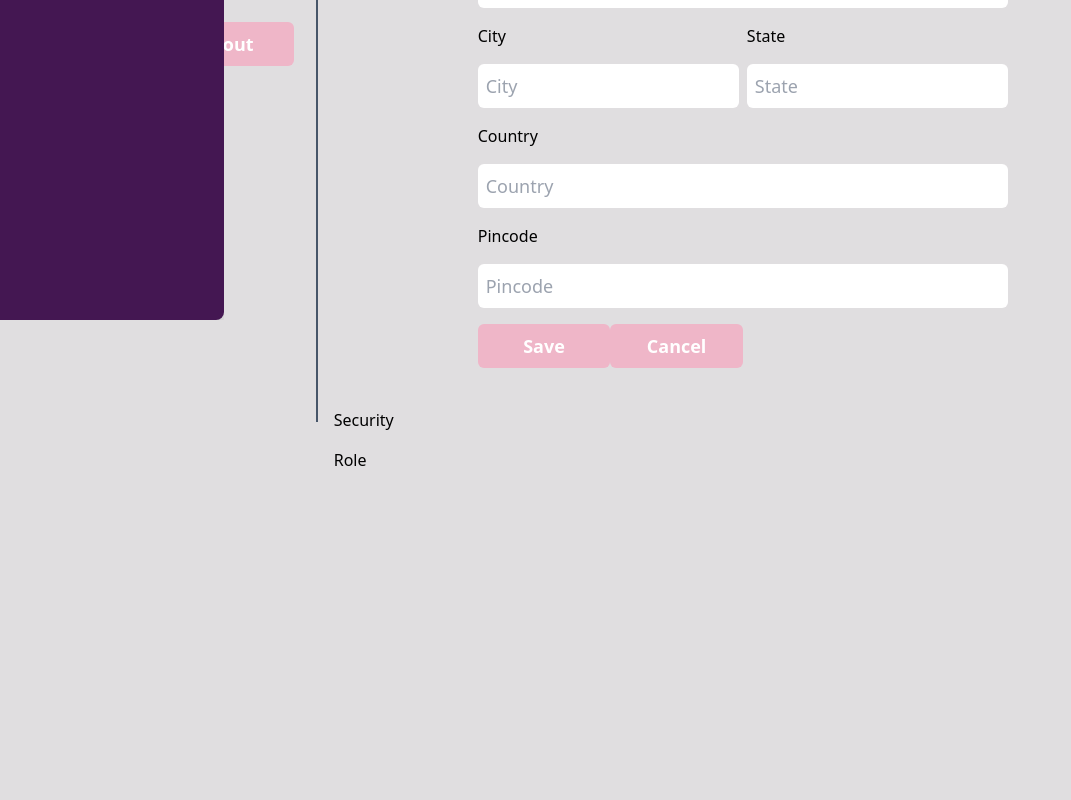
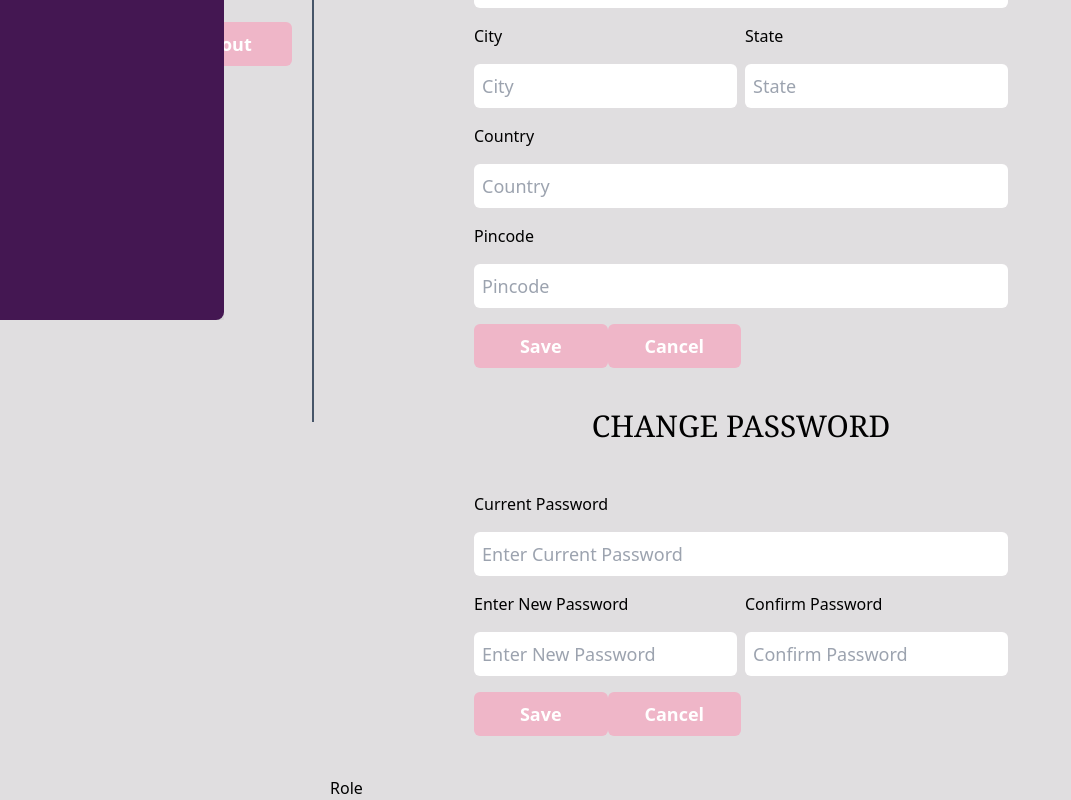
Before and after one commit to Adarsh-5454/Health-and-fitness-tracker, a React (Vite) app in the folder client/: page /profile in a window 1280 px wide. Shown: the part 480-1280 px from the top of the page, without its empty margins (0-1071 px from the left). Before the commit the page ends 952 px from the top, so only its background shows below. Built offline with nearby package versions, Linux system fonts and the light colour scheme.

Commit message:
Changes in profile security

```diff
--- a/client/src/components/Profile/Security.tsx
+++ b/client/src/components/Profile/Security.tsx
@@ -1,7 +1,38 @@
 import React from "react";
+import Input from "../Inputbox/Input";
+import Button from "../Button/Button";
+import LabelInput from "./EditProfile/LabelInput";
+import SaveCancel from "./SaveCancel";
 
 const Security = () => {
-   return <div>Security</div>;
+  return (
+    <>
+      <div className="flex flex-col  w-full px-36">
+        <div className="text-center text-3xl font-serif mb-12 ">
+          <h1>CHANGE PASSWORD</h1>
+        </div>
+        <LabelInput
+          placeholder={"Enter Current Password"}
+          type={"text"}
+          label={"Current Password"}
+        />
+        <div className="flex gap-2 w-full">
+          <LabelInput
+            placeholder={"Enter New Password "}
+            type={"text"}
+            label={"Enter New Password"}
+          />
+          <LabelInput
+            placeholder={"Confirm Password "}
+            type={"text"}
+            label={"Confirm Password"}
+          />
+        </div>
+
+        <SaveCancel />
+      </div>
+    </>
+  );
 };
 
 export default Security;
```
